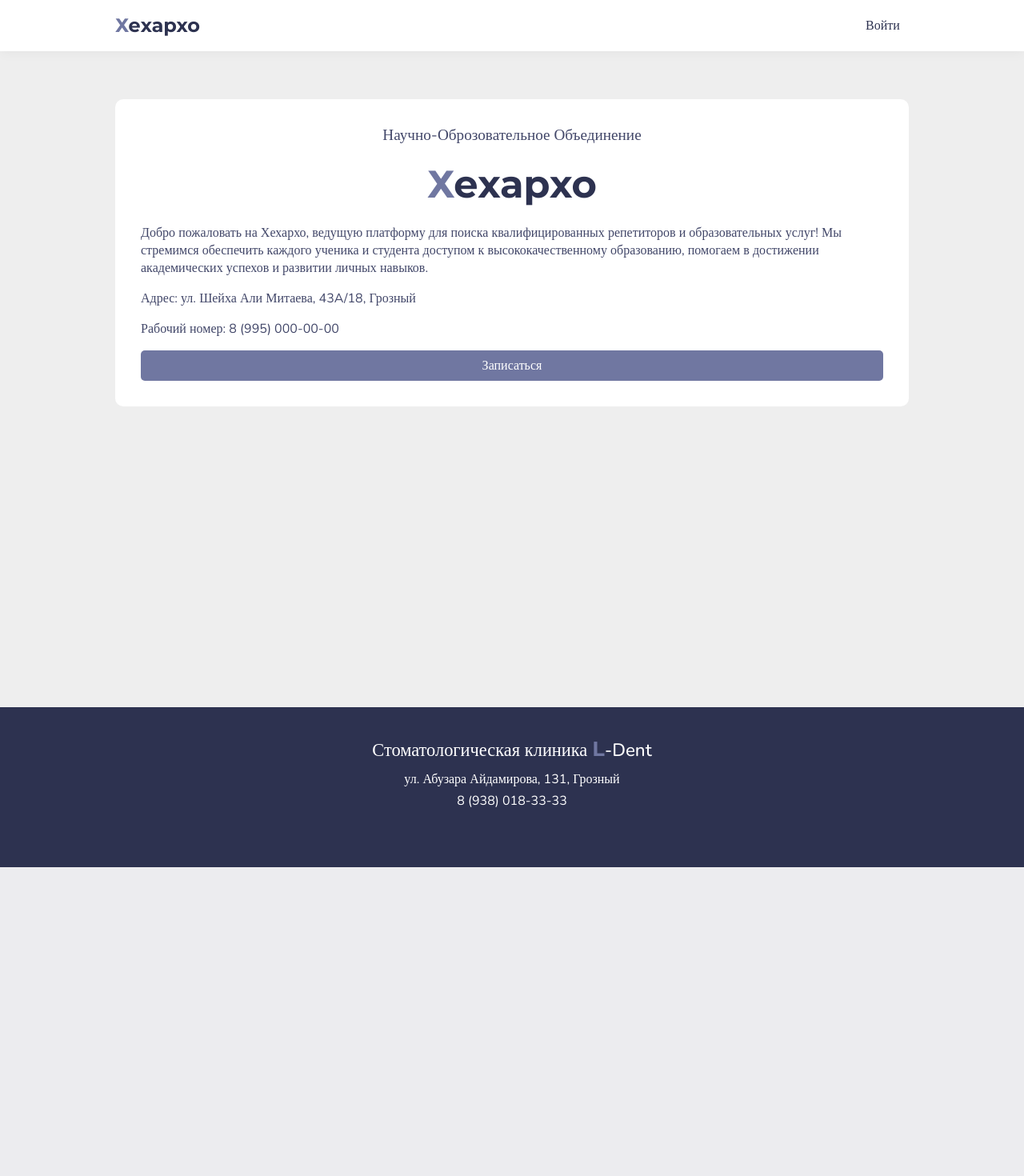
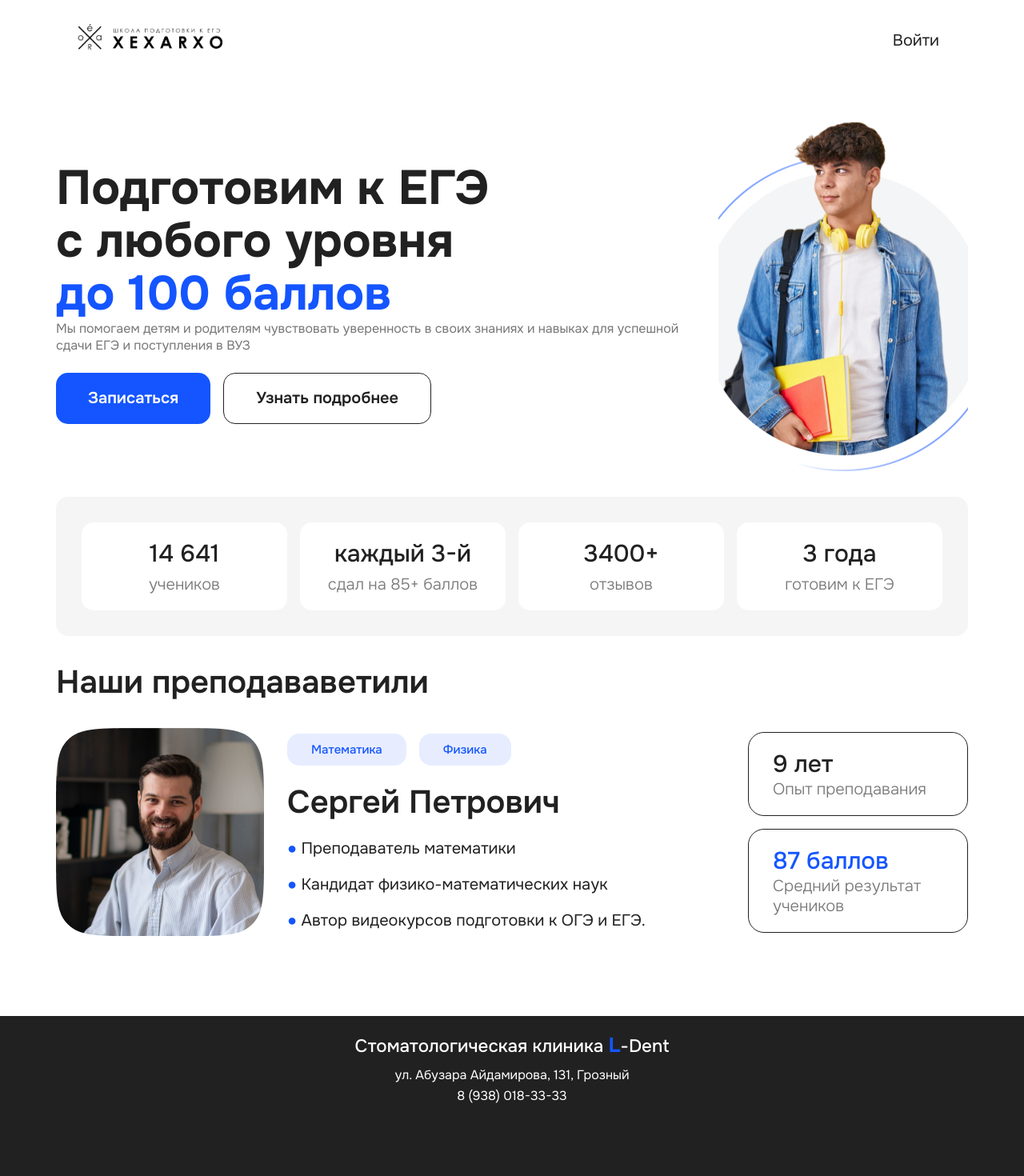
Before and after one commit to Dikiliev/teachers, a Django app: page / in a window 1280 px wide. Shown: the whole page at 80% size. Before the commit the page ends 1084 px from the top, so only its background shows below. Run offline with Django 5.2, Linux system fonts and the light colour scheme; some libraries are stand-ins or nearby versions.

Commit message:
home page

```diff
--- a/main/static/css/generic.css
+++ b/main/static/css/generic.css
@@ -1,5 +1,5 @@
 body{
-    background-color: var(--background-color-2);
+    background-color: var(--background-color-1);
     min-height: 100vh;
 }
 
@@ -9,7 +9,10 @@ main{
 
 h1{
     font-weight: 600;
-    color: var(--color-2);
+    color: var(--color-1);
+    font-size: 40px;
+    font-style: normal;
+    line-height: normal;
 }
 
 hr{
@@ -29,8 +32,6 @@ a{
 
     max-width: var(--max-width);
     margin: auto;
-
-    padding: 1rem;
 }
 
 .row{
@@ -157,10 +158,14 @@ form a:hover{
     width: 100%;
     padding: 0.5rem;
     outline:none;
-    font-size: 1rem;
+    font-size: 20px;
     text-align: center;
 
-    border-radius: calc(var(--base-border-radius) / 2);
+    font-style: normal;
+    font-weight: 600;
+    line-height: 110%; /* 22px */
+
+    border-radius: var(--base-border-radius);
     border: none;
 
     background-color: var(--color-hover-1);
@@ -171,9 +176,21 @@ form a:hover{
     background-color: var(--color-1);
 }
 
+.button.outline{
+    background-color: transparent;
+    color: var(--color-1);
+    border: 1px solid var(--color-1);
+}
+
 .button:hover{
     background-color: var(--color-1);
     cursor: pointer;
+}
+
+.button.outline:hover{
+    background-color: var(--color-1);
+    color: var(--background-color-1);
+
 }
 
 .fixed-bottom{
--- a/main/static/css/head.css
+++ b/main/static/css/head.css
@@ -1,11 +1,11 @@
 
 .head{
     width: 100vw;
-    height: 4rem;
+    height: 100px;
     background-color: var(--background-header);
-    box-shadow: 0 1px var(--shadow-blur) var(--shadow);
+    /*box-shadow: 0 1px var(--shadow-blur) var(--shadow);*/
 
-    font-size: 1.5rem;
+    font-size: 1rem;
 }
 
 .head-content{
@@ -27,6 +27,12 @@
 .logo{
 
 }
+
+.logo img{
+    height: 35px;
+    width: auto;
+}
+
 .text-logo-part-1, .text-logo-part-2{
     font-family: var(--logo-font);
     font-weight: 700;
@@ -46,8 +52,8 @@
 }
 
 .nav-item{
-    font-size: 1rem;
-    margin: auto 0.7rem;
+    font-size: 20px;
+    margin: auto 20px;
     text-decoration: none;
 
     display: flex;
--- a/main/static/css/home.css
+++ b/main/static/css/home.css
@@ -1,145 +1,180 @@
 
 .main-block{
+    display: flex;
+    flex-direction: column;
+    align-items: flex-start;
+    gap: 2rem;
+
+    max-width: 1140px;
+    margin: auto;
+}
+
+.main-block-first{
+    display: flex;
+    align-items: center;
+    gap: 1rem;
+}
+
+.main-block-text-section{
+    display: flex;
+    flex-direction: column;
+    align-items: flex-start;
+    gap: 1.5rem;
+}
+
+.main-block-text-section h1{
+    color: #212121;
+    font-size: 60px;
+    font-style: normal;
+    font-weight: 700;
+    line-height: 110%;
+}
+
+.main-block-image-section{
+    width: 394px;
+    height: 447px;
+}
+
+.main-block-image-section img{
     width: 100%;
+    height: 100%;
+}
+
+.main-block-buttons{
+    display: flex;
+    gap: 1rem;
+
+    width: auto;
+}
+
+.main-block-buttons .button{
+    padding: 20px 40px;
+    font-size: 20px;
+    width: max-content;
+}
+
+.stats-section{
+    display: flex;
+    padding: 2rem;
+    align-items: flex-start;
+    width: 100%;
+    gap: 1rem;
+
+    background-color: var(--background-color-2);
+    border-radius: var(--base-border-radius);
+}
+
+.stats-block{
     background-color: var(--background-color-1);
     border-radius: var(--base-border-radius);
 
     display: flex;
+    padding: 20px;
     flex-direction: column;
-    justify-content: center;
+    align-items: center;
+    gap: 7px;
+    flex: 1 0 0;
+}
 
-    padding: 2rem;
+.stats-block h1{
+    color: #212121;
+    text-align: center;
+    font-size: 30px;
+    font-style: normal;
+    font-weight: 500;
+}
+
+.stats-block p{
+    color: #777;
+    text-align: center;
+    font-size: 20px;
+    font-style: normal;
+    font-weight: 300;
+}
+
+.teacher-card{
+    display: flex;
+    width: 100%;
+    align-items: center;
+    gap: 29px;
+}
+
+.teacher-img{
+    border-radius: 50px;
+        width: 260px;
+    height: 260px;
+    flex-shrink: 0;
+}
+
+.teacher-info{
+    display: flex;
+    flex-direction: column;
+    align-items: flex-start;
+    gap: 20px;
+    flex: 1 0 0;
+}
+
+.teacher-subjects{
+    display: flex;
     gap: 1rem;
 }
 
+.teacher-subject{
+    border-radius: var(--base-border-radius);
+    background-color: var(--color-hover-transparent);
+    color: var(--color-hover-1);
 
-.big-logo{
+    padding: 10px 30px;
     text-align: center;
-    font-size: 3rem;
+
+    font-size: 15px;
+    font-weight: 500;
 }
 
-.title-2{
-    text-align: center;
-    font-size: 1.2rem;
+.teacher-description{
+    font-size: 20px;
+    color: var(--color-1);
 }
 
-.description{
-    font-size: 1rem;
-
+.teacher-description:before{
+    content: '● ';
+    color: var(--color-hover-1)
 }
 
-.main-image{
-    width: 50%;
+.teacher-sub-cards{
+    display: flex;
+    flex-direction: column;
+    gap: 1rem;
+
+    max-width: 275px;;
 }
 
+.teacher-sub-card{
+    display: flex;
+    padding: 20px 30px;
+    flex-direction: column;
+    align-items: flex-start;
+    align-self: stretch;
 
-.title-specialist{
-    font-size: 3rem;
-    font-weight: 900;
-
-    margin: 30px;
+    border-radius: 20px;
+    border: 1px solid #212121;
+    background: #FFF;
 }
 
-.about-us{
-    font-size: 25px;
-    text-align: justify;
+.teacher-sub-card h1{
+    color: var(--color-1);
+    font-size: 30px;
+    font-weight: 500;
+    line-height: normal;
 }
 
-* {box-sizing:border-box}
-
-/* Slideshow container */
-.slideshow-container {
-  max-width: 1000px;
-  position: relative;
-  margin: auto;
+.teacher-sub-card p{
+    color: var(--color-2);
+    font-size: 20px;
+    font-weight: 300;
+    line-height: normal;
 }
 
-/* Hide the images by default */
-.mySlides {
-    display: none;
+.teacher-sub-card h1.primary{
+    color: var(--color-hover-1);
 }
-
-.mySlides img{
-    width: 100%;
-    max-height: 600px;
-}
-
-/* Next & previous buttons */
-.prev, .next {
-  cursor: pointer;
-  position: absolute;
-  top: 50%;
-  width: auto;
-  margin-top: -22px;
-  padding: 16px;
-  color: var(--background-color-1);
-  font-weight: bold;
-  font-size: 18px;
-  transition: 0.6s ease;
-  border-radius: 0 3px 3px 0;
-}
-
-/* Position the "next button" to the right */
-.next {
-  right: 0;
-  border-radius: 3px 0 0 3px;
-}
-
-/* On hover, add a black background color with a little bit see-through */
-.prev:hover, .next:hover {
-  background-color: rgba(0,0,0,0.8);
-}
-
-/* Caption text */
-.text {
-  color: var(--background-color-1);
-  font-size: 15px;
-  padding: 8px 12px;
-  position: absolute;
-  bottom: 8px;
-  width: 100%;
-  text-align: center;
-}
-
-/* Number text (1/3 etc) */
-.numbertext {
-  color: var(--background-color-1);
-  font-size: 0.8rem;
-  padding: 8px 12px;
-  position: absolute;
-  top: 0;
-}
-
-/* The dots/bullets/indicators */
-.dot {
-  cursor: pointer;
-  height: 15px;
-  width: 15px;
-  margin: 0 2px;
-  background-color: var(--background-color-2);
-  border-radius: 50%;
-  display: inline-block;
-  transition: background-color 0.5s ease;
-}
-
-.active, .dot:hover {
-  background-color: var(--color-transparent);
-}
-
-/* Fading animation */
-.fade {
-  -webkit-animation-name: fade;
-  -webkit-animation-duration: 1.5s;
-  animation-name: fade;
-  animation-duration: 1.5s;
-}
-
-@-webkit-keyframes fade {
-  from {opacity: .4}
-  to {opacity: 1}
-}
-
-@keyframes fade {
-  from {opacity: .4}
-  to {opacity: 1}
-}
--- a/main/static/css/root.css
+++ b/main/static/css/root.css
@@ -1,25 +1,23 @@
-@import url('https://fonts.googleapis.com/css2?family=Montserrat:wght@200;500;600;700;800;900&display=swap');
-@import url('https://fonts.googleapis.com/css2?family=Nunito:wght@300;400;500;600;700;800;900&display=swap');
-@import url('https://fonts.googleapis.com/css2?family=Golos+Text:wght@400..900&display=swap');
-
-@import url('https://fonts.googleapis.com/css2?family=Roboto+Condensed:ital,wght@0,100..900;1,100..900&display=swap');
+@import url('https://fonts.googleapis.com/css2?family=Onest:wght@100..900&display=swap');
 
 :root{
     /*--base-font: Montserrat;*/
     /*--base-font: Nunito;*/
-    --base-font: "Nunito";
-    --logo-font: "Montserrat";
+    --base-font: "Onest", sans-serif;
+    --logo-font: "Onest", sans-serif;
 
     --background-color-1: #ffffff;
-    --background-color-2: #EEEEEE;
+    --background-color-2: #F5F5F5;
     --background-header: var(--background-color-1);
 
-    --color-1: #2D3250;
-    --color-2: #424769;
+    --color-1: #212121;
+    --color-2: #777777;
     --color-3: #7077A1;
 
-    --color-hover-1: #7077A1;
-    --color-hover-2: #F6B17A;
+    --color-hover-1: #1455FF;
+    --color-hover-2: #007DFF;
+
+    --color-hover-transparent: rgba(20, 85, 255, 0.1);
 
     --color-transparent: rgba(0, 0, 0, 0.5);
 
@@ -30,12 +28,16 @@
     --shadow: rgba(0, 0, 0, 0.05);
     --shadow-blur: 15px;
 
-    --base-border-radius: 10px;
+    --base-border-radius: 15px;
     --small-border-radius: calc(var(--base-border-radius) / 2);
 
     --base-transition: all 0.2s ease-in;
 
-    --max-width: 1024px;
+    --max-width: 1140px;
+}
+
+html{
+    font-size: 16px;
 }
 
 *{
@@ -45,6 +47,8 @@
     box-sizing: border-box;
 
     font-family: var(--base-font);
+  font-optical-sizing: auto;
+
     color: var(--color-2);
 
     transition: var(--base-transition);
--- a/templates/base.html
+++ b/templates/base.html
@@ -43,25 +43,28 @@
 
 <div class="head">
     <div class="head-content horizontal-container">
+{#        <div class="logo">#}
+{#            <a href="/"><span class="text-logo-part-2">Х</span><span class="text-logo-part-1">ехархо</span></a>#}
+{#        </div>#}
         <div class="logo">
-            <a href="/"><span class="text-logo-part-2">Х</span><span class="text-logo-part-1">ехархо</span></a>
+            <img class="logo" src="{{ static('icons/favicon.png') }}" alt="Logo" />
         </div>
+
         <nav class="nav-menu horizontal-container">
-<!--            <a href="/" class="nav-item">Главное</a>-->
-
             {% if user.is_authenticated %}
 
                 {% if user.role == 1 %}
-                    <a href="/" class="nav-item">Записаться</a>
+                    <a href="/" class="nav-item">Главная</a>
+                    <a href="/" class="nav-item">Предметы</a>
+                    <a href="/" class="nav-item">Преподаватели</a>
+                    <a href="/" class="nav-item">О нас</a>
                 {% endif %}
 
                 {% if user.role == 3 %}
                     <a href="/manager/main" class="nav-item">Управление</a>
                     <a href="/orders" class="nav-item">Все записи</a>
+                {% else %}
 
-
-                {% else %}
-                    <a href="/orders" class="nav-item">Мои записи</a>
                 {% endif %}
 
                 <div id="profile-nav" class="dropdown">
--- a/templates/index.html
+++ b/templates/index.html
@@ -11,18 +11,77 @@
     <br><br>
     <div class="container">
         <div class="main-block">
-            <p class="title-2">Научно-Оброзовательное Объединение</p>
-            <div class="big-logo">
-                <span class="text-logo-part-2 big-logo">Х</span><span class="text-logo-part-1 big-logo">ехархо</span>
+            <div class="main-block-first">
+                <div class="main-block-text-section">
+                    <div>
+                        <h1>Подготовим к ЕГЭ<br>
+                        с любого уровня<br>
+                        <span style="color: var(--color-hover-1)">до 100 баллов</span></h1>
+                        <p>Мы помогаем детям и родителям чувствовать уверенность в своих знаниях и навыках для успешной сдачи ЕГЭ и поступления в ВУЗ</p>
+                    </div>
+                    <div class="main-block-buttons">
+                        <button class="button">Записаться</button>
+                        <button class="button outline">Узнать подробнее</button>
+                    </div>
+                </div>
+
+                <div class="main-block-image-section">
+                    <img src="{{ static('images/pacan_1.png') }}"  alt=""/>
+                </div>
+            </div>
+            <div class="stats-section">
+                <div class="stats-block">
+                    <h1>14 641</h1>
+                    <p>учеников</p>
+                </div>
+
+                <div class="stats-block">
+                    <h1>каждый 3-й</h1>
+                    <p>сдал на 85+ баллов</p>
+                </div>
+
+                <div class="stats-block">
+                    <h1>3400+</h1>
+                    <p>отзывов</p>
+                </div>
+
+                <div class="stats-block">
+                    <h1>3 года</h1>
+                    <p>готовим к ЕГЭ</p>
+                </div>
             </div>
 
-            <p class="description">Добро пожаловать на Хехархо, ведущую платформу для поиска квалифицированных репетиторов и образовательных услуг!
-                Мы стремимся обеспечить каждого ученика и студента доступом к высококачественному образованию, помогаем в достижении академических успехов и развитии личных навыков.</p>
+            <h1>Наши преподававетили</h1>
 
-            <p>Адрес: ул. Шейха Али Митаева, 43A/18, Грозный</p>
-            <p>Рабочий номер: 8 (995) 000-00-00</p>
+            <div class="teacher-card">
+                <img class="teacher-img" src="{{ static('images/teacher_1.png') }}" />
+                <div class="teacher-info">
+                    <div class="teacher-subjects">
+                        <div class="teacher-subject">
+                            Математика
+                        </div>
+                        <div class="teacher-subject">
+                            Физика
+                        </div>
+                    </div>
+                    <h1>Сергей Петрович</h1>
+                    <p class="teacher-description">Преподаватель математики</p>
+                    <p class="teacher-description">Кандидат физико-математических наук</p>
+                    <p class="teacher-description">Автор видеокурсов подготовки к ОГЭ и ЕГЭ.</p>
+                </div>
 
-            <a href="/select_teacher/w0s0d0" class="button">Записаться</a>
+                <div class="teacher-sub-cards">
+                    <div class="teacher-sub-card">
+                        <h1>9 лет</h1>
+                        <p>Опыт преподавания</p>
+                    </div>
+
+                    <div class="teacher-sub-card">
+                        <h1 class="primary">87 баллов</h1>
+                        <p>Средний результат учеников</p>
+                    </div>
+                </div>
+            </div>
         </div>
     </div>
 
```
Also changed, not shown: db.sqlite3, main/static/icons/favicon.png (added), main/static/images/pacan_1.png (added), main/static/images/teacher_1.png (added).
